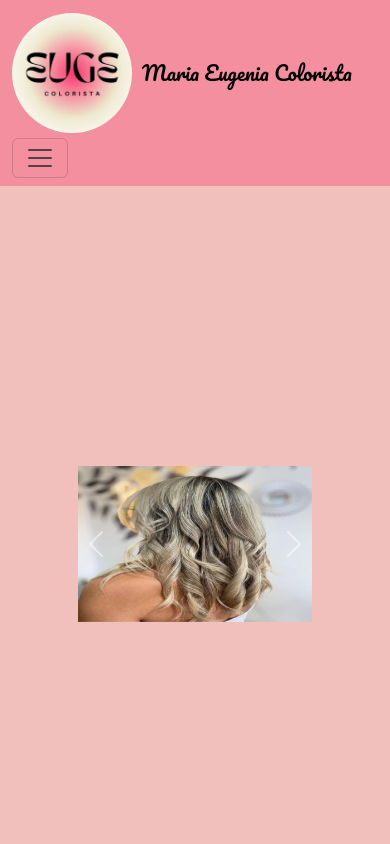
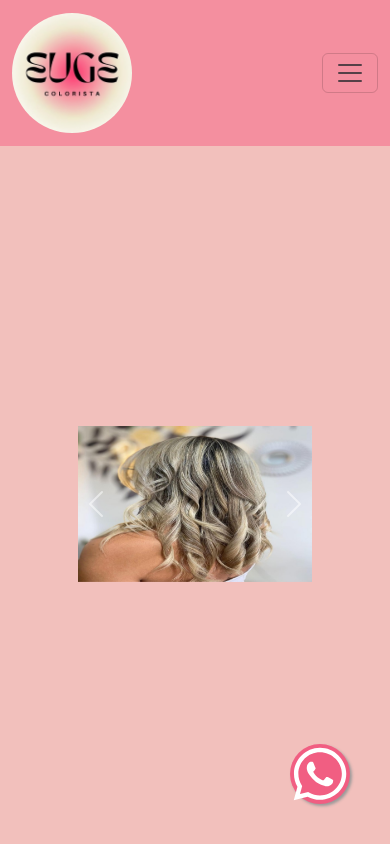
Before and after one commit to francocor/SistemaDeTurnosPeluqueria, a React (Vite) app: page / in a window 390 px wide. Shown: the top 844 px of the page. Built offline with nearby package versions, Linux system fonts and the light colour scheme; grey boxes are pictures that could not be loaded.

Commit message:
footer terminado

```diff
--- a/package.json
+++ b/package.json
@@ -16,6 +16,7 @@
     "react": "^18.3.1",
     "react-bootstrap": "^2.10.4",
     "react-dom": "^18.3.1",
+    "react-icons": "^5.2.1",
     "react-router-dom": "^6.26.0"
   },
   "devDependencies": {
--- a/src/components/Footer.jsx
+++ b/src/components/Footer.jsx
@@ -1,11 +1,65 @@
+import "../css/Footer.css"
+import { FaInstagram } from "react-icons/fa";
+import { SiYoutubegaming } from "react-icons/si";
+import { FaWhatsapp } from "react-icons/fa";
+import { CiMail } from "react-icons/ci";
+import { TbBrandGoogleMaps } from "react-icons/tb";
+import { TbMapSearch } from "react-icons/tb";
+import { SiGithubsponsors } from "react-icons/si";
+import tecitali from "../assets/tecitali.jpg"
 
 
-const footer = () => {
+
+const Footer = () => {
   return (
     <div>
+      <div className="Footer">
+        <div className="container">
+          <div className="row">
+            <div className="col-md-6 col-lg-5 col-12 ft-1">
+              <h3><span>Eugenia</span>Colorista</h3>
+              <p>Lorem ipsum dolor, sit amet consectetur adipisicing elit. Laborum ea quo ex ullam laboriosam magni totam, facere eos iure voluptate.</p>
+
+              <div className="footer-icons">
+
+                <a href="https://www.instagram.com/eugecolorista/" target="_blank"><FaInstagram size="3rem"/></a>
+
+              </div>
+            </div>
+
+            <div className="col-md-6 col-lg-3 col-12 ft-2">
+              <h5><SiGithubsponsors/>Sponsor</h5>
+              <a href="https://www.tecitaly.com.ar/" target="_blank"><img src={tecitali} className="tecitali-image" alt="TecItali"/></a>
+
+
+            </div>
+
+            <div className="col-md-6 col-lg-4 col-12 ft-3">
+              <h5>Contacto</h5>
+              <p><i className="fa-solid fa-phone-volume"></i><FaWhatsapp size="1.5rem"/> +381 6223344</p>
+              <p><i className="fa-solid fa-envelope"></i><CiMail size="1.5rem"/> eugecolorista@gmail.com</p>
+              <p><i className="fa-solid fa-paper-plane"></i>< TbBrandGoogleMaps size="1.5rem"/> San martin 1100, San Miguel de Tucuman, Tucuman, Argentina</p>
+            </div>
+
+          </div>
+        </div>
+      </div>
+      <div className='Last-footer'>
+        <p>© 2024 Copyright: FC.<SiYoutubegaming/></p>
+      </div>
+
+
+      <a href="https://wa.me/3816223344"
+         className="whatsapp-float"
+         target="_blank"
+         rel="noopener noreferrer">
+        <FaWhatsapp size="2.5rem" />
+      </a>
+
+
 
     </div>
   )
 }
 
-export default footer
+export default Footer;
--- a/src/components/Header.jsx
+++ b/src/components/Header.jsx
@@ -23,7 +23,7 @@ const Header = () => {
     <div className="header" >
       <Navbar expand="lg" style={{ backgroundColor: '#f48f9f' }}>
         <Container>
-          <Navbar.Brand href="#home">
+          <Navbar.Brand >
             <img
               alt="Logo"
               src={logo}
@@ -31,11 +31,12 @@ const Header = () => {
               height="80"
               className="d-inline-block align-top"
             />
-            Maria Eugenia Colorista
+
           </Navbar.Brand>
           <Navbar.Toggle aria-controls="basic-navbar-nav" />
           <Navbar.Collapse id="basic-navbar-nav">
             <Nav className="ms-auto">
+              <Nav.Link href="#servicios">Promos del mes</Nav.Link>
               <Nav.Link onClick={scrollToHistoria}>Sobre mí</Nav.Link>
               <Nav.Link href="#servicios">Servicios</Nav.Link>
               <Nav.Link href="#Productos">Productos</Nav.Link>
--- a/src/css/Footer.css
+++ b/src/css/Footer.css
@@ -0,0 +1,95 @@
+.Footer {
+    padding: 2rem 0;
+    margin-top: 10rem; /* Reduce un poco el margen superior */
+    background-color: #efe9d1;
+    font-family: "Pacifico", system-ui;
+    font-weight: 400;
+    font-style: normal;
+}
+
+.ft-1 h3 {
+    font-weight: 700;
+    font-family: cursive;
+    letter-spacing: 2px;
+    padding: 0.5rem 0;
+    color: #f15e82;
+    font-family: "Pacifico", system-ui;
+    font-weight: 400;
+    font-style: normal;
+}
+
+.ft-1 span {
+    color: #f3a8ac;
+    font-family: "Pacifico", system-ui;
+    font-weight: 400;
+    font-style: normal;
+}
+
+.ft-1 p {
+    padding: 0rem 2rem 0.8rem 0; /* Ajusta el padding para mejor alineación */
+    font-weight: 500;
+}
+
+.footer-icons a {
+    color: #f15e82; /* Cambia este valor al color que prefieras */
+    transition: color 0.3s;
+  }
+
+  .footer-icons a:hover {
+    color: #f3a8ac; /* Color al hacer hover, también lo puedes cambiar */
+  }
+
+
+.Footer h5 {
+    color: #f15e82;
+    margin-bottom: 2rem; /* Agrega espacio debajo de los títulos */
+}
+
+.tecitali-image {
+    width: 200px; /* Ajusta este valor según el tamaño que prefieras */
+    height: auto; /* Mantiene la proporción original de la imagen */
+    display: inline-block; /* Permite que la imagen se alinee con otros elementos en línea */
+    vertical-align: middle; /* Alinea verticalmente la imagen al centro del texto */
+    margin-left: -30px; /* Ajusta este valor para mover la imagen más a la izquierda */
+  }
+
+.Last-footer {
+    background: black;
+    text-align: center;
+    padding: 1rem 0;
+}
+
+.Last-footer p {
+    margin-bottom: 0;
+    font-size: 1.2rem;
+    font-weight: 700;
+    color: #fff; /* Asegura que el texto sea visible sobre el fondo rojo */
+}
+
+
+.whatsapp-float {
+    position: fixed;
+    width: 60px;
+    height: 60px;
+    bottom: 40px;
+    right: 40px;
+    background-color: #f15e82;
+    color: #fff;
+    border-radius: 50px;
+    text-align: center;
+    box-shadow: 2px 2px 3px #999;
+    z-index: 1000;
+    display: flex;
+    align-items: center;
+    justify-content: center;
+  }
+
+  .whatsapp-float:hover {
+    background-color: #128c7e;
+    cursor: pointer;
+  }
+
+  .whatsapp-float svg {
+    width: 100%;
+    height: 100%;
+  }
```
Also changed, not shown: src/assets/tecitali.jpg (added), 1 other file (tests, documents, lock files or other folders).
